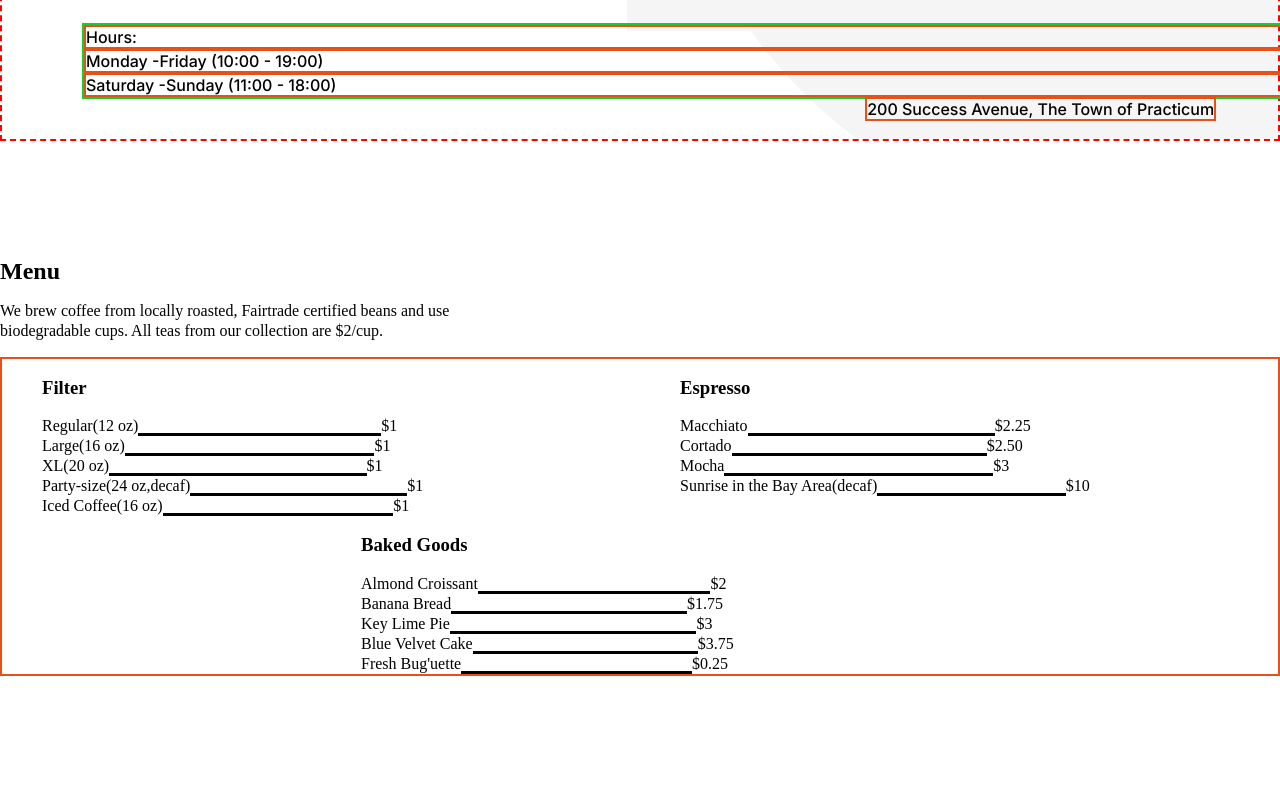
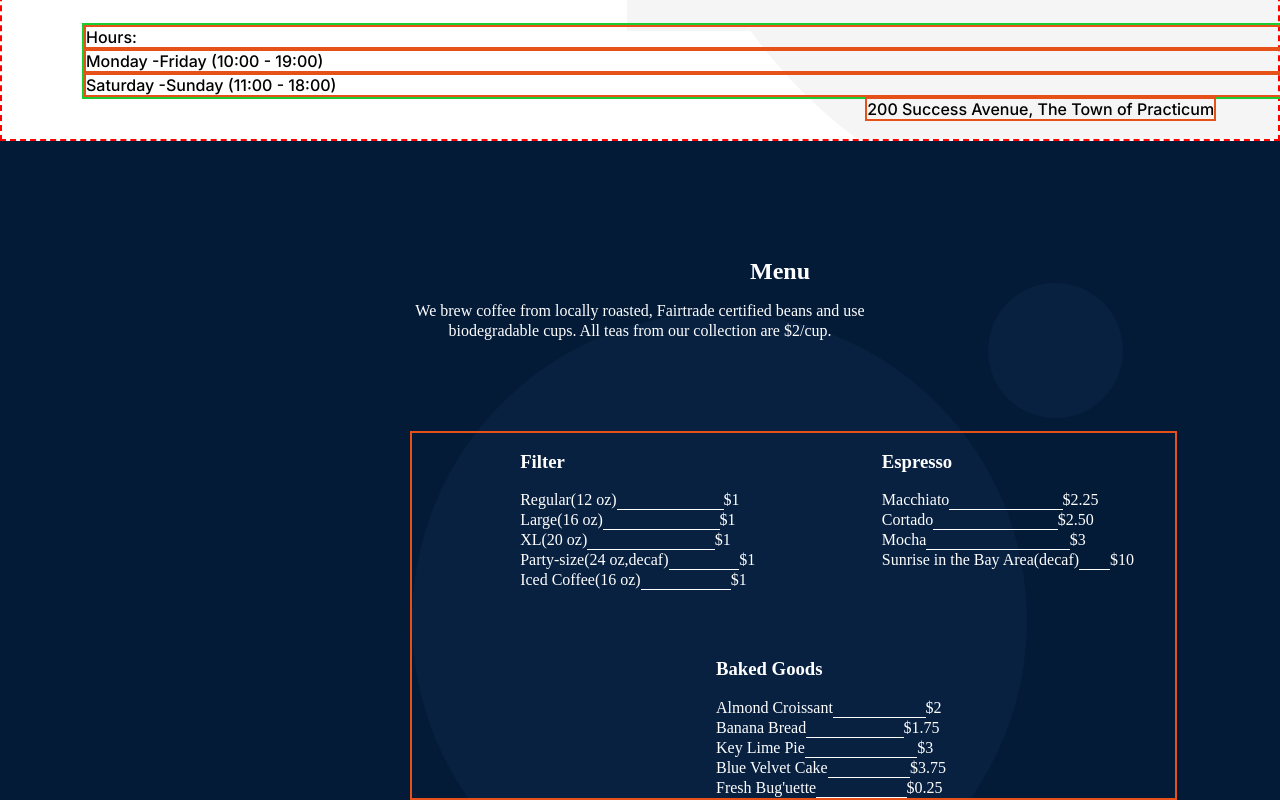
Before and after one commit to martdev1963/se_project_coffeeshop, a plain HTML site: page web_project_2/index.html in a window 1280 px wide. Shown: the part 663-1463 px from the top of the page. Before the commit the page ends 1339 px from the top, so only its background shows below. Drawn offline with Linux system fonts and the light colour scheme.

Commit message:
aligned elements in section Menu

```diff
--- a/web_project_2/index.html
+++ b/web_project_2/index.html
@@ -82,7 +82,7 @@
             $2/cup.
           </p>
           <ul class="menu__cards">
-            <li class="card">
+            <li class="card card__filter">
               <!--card block -->
               <div class="card__content">
                 <h3 class="card__title">Filter</h3>
@@ -108,7 +108,7 @@
                 </ul>
               </div>
             </li>
-            <li class="card">
+            <li class="card card__espresso">
               <!--card block -->
               <div class="card__content">
                 <h3 class="card__title">Espresso</h3>
@@ -131,7 +131,7 @@
                 </ul>
               </div>
             </li>
-            <li class="card card__card-on-next-row">
+            <li class="card card__baked-goods">
               <!--card block -->
               <div class="card__content">
                 <h3 class="card__title">Baked Goods</h3>
--- a/web_project_2/pages/index.css
+++ b/web_project_2/pages/index.css
@@ -179,30 +179,50 @@ font-family: 'Noto Serif', 'Times New Roman' sans-serif;
 /* the sections contained within main */
 .menu {
   padding-top: 100px;
+  background-image: url("../images/background_menu.svg");
+  background-color: #041b38;
 }
 
 .menu__title {
+  color: #ffffff;
+  margin-left: 750px;
 }
 
 .menu__subtitle {
+  color: #ffffff;
+  margin-bottom: 90px;
+  text-align: center;
 }
 
 .menu__cards {
-  display: flex;
-  justify-content: center;
+  margin-left: 410px;
+  max-width: fit-content;
+  color: #ffffff;
+  display: flex; /* this establishes a row by default making the main axis (x) */
+  justify-content: space-around;
   flex-wrap: wrap;
   padding-left: 0;
   margin-bottom: 0;
   list-style: none;
   border: 2px solid #e65019; /* just for aligning elements */
+  row-gap: 50px; /* adjusts the cross axis which is in this case col(y ) */
 }
 
 .card {
-  flex-basis: 50%; /* adjusting the size of the menu cards with this. */
+  flex-basis: 40%; /* adjusting the size of the menu cards with this. */
+}
+
+.card__filter {
+  margin-left: 40px;
+}
+
+.card__espresso {
 }
 
 /* this is the "Baked Goods" card block which I want to move to next row and center it. */
-.card__card-on-next-row {
+.card__baked-goods {
+  margin-left: 70px;
+  margin-bottom: 0px;
 }
 
 .card__content {
@@ -212,12 +232,12 @@ font-family: 'Noto Serif', 'Times New Roman' sans-serif;
 
 .card__title {
   /*display: flex;*/
-  margin-left: 40px;
+  margin-left: 40px; /*to align the titles: Filter, Espresso, etc with the card__list-item elements*/
 }
 
 .card__list-item {
   display: flex;
-  flex-direction: column;
+  flex-direction: column; /* this makes the column the main axis and cross axis is then row */
 }
 
 .card__coffee-size {
@@ -226,8 +246,8 @@ font-family: 'Noto Serif', 'Times New Roman' sans-serif;
 }
 
 .card__list-divider {
-  border-bottom: 3px solid rgb(0, 0, 0);
-  flex-grow: 0.5;
+  border-bottom: 1px solid rgb(255, 255, 255);
+  flex-grow: 0.7;
 }
 
 .recipes {
```
